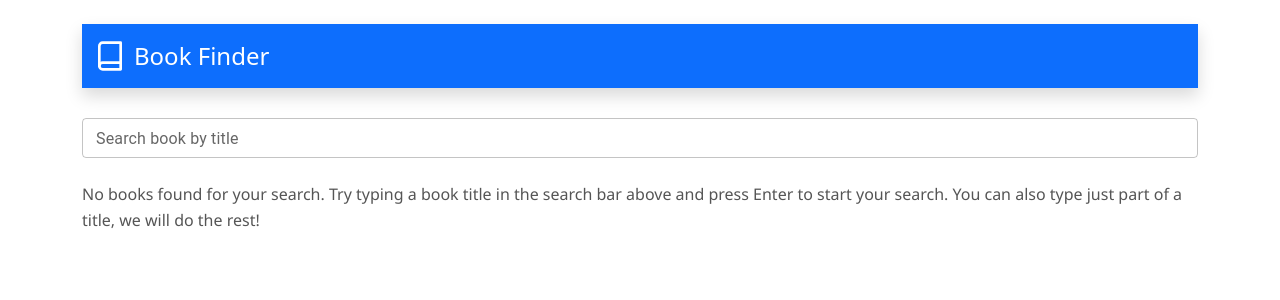
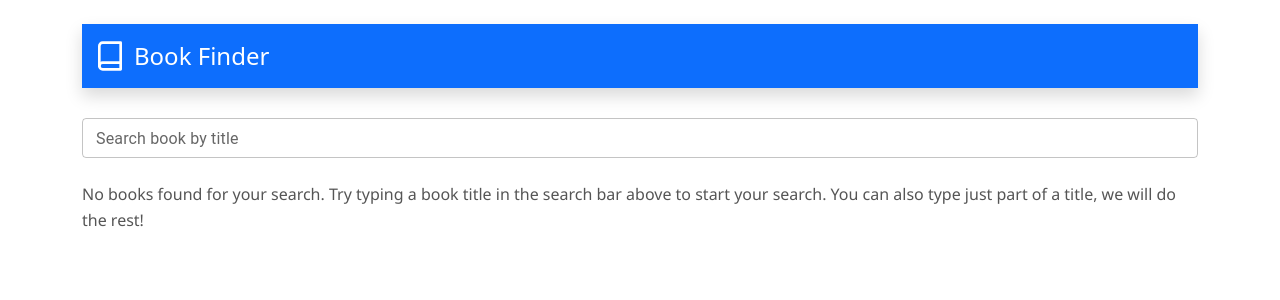
Before and after one commit to trifun96/book-finder, a React (Create React App) app: page / in a window 1280 px wide. Shown: the top 300 px of the page. Built offline with nearby package versions, Linux system fonts and the light colour scheme.

Commit message:
deleting unnecessary text

```diff
--- a/src/components/BookList.jsx
+++ b/src/components/BookList.jsx
@@ -26,8 +26,8 @@ export default function BookList({ books }) {
         }}
       >
         No books found for your search. Try typing a book title in the search
-        bar above and press Enter to start your search. You can also type just
-        part of a title, we will do the rest!
+        bar above to start your search. You can also type just part of a title,
+        we will do the rest!
       </p>
     );
   }
```
